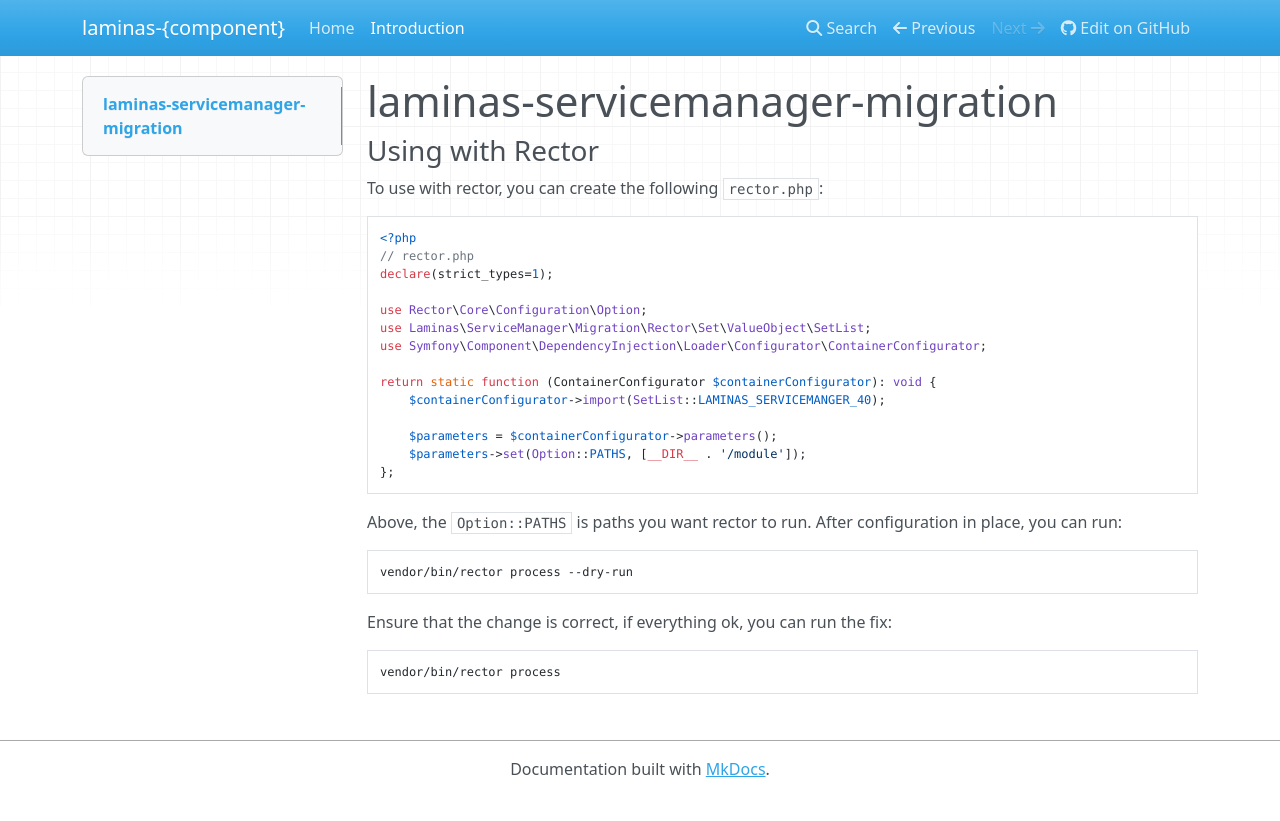
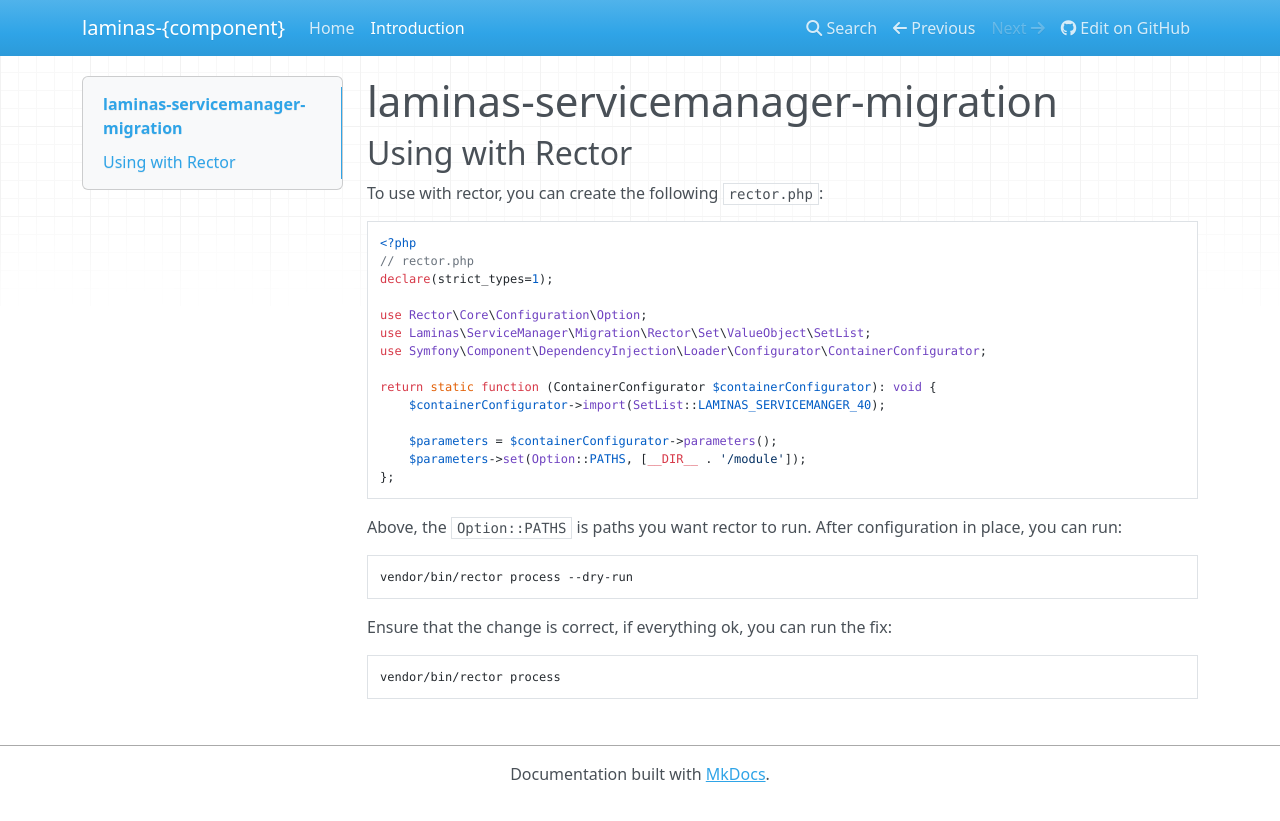
Before and after one commit to laminas/laminas-servicemanager-migration, an MkDocs documentation site: the page built from docs/book/v1/intro.md, in a window 1280 px wide. Shown: the top 821 px of the page. Built offline with MkDocs 1.6.1, drawn with Linux system fonts in a browser that asks for light colours; nearby versions of some CDN libraries.

```diff
--- a/docs/book/v1/intro.md
+++ b/docs/book/v1/intro.md
@@ -1,6 +1,6 @@
 # laminas-servicemanager-migration
 
-### Using with Rector
+## Using with Rector
 
 To use with rector, you can create the following `rector.php`:
 
```
